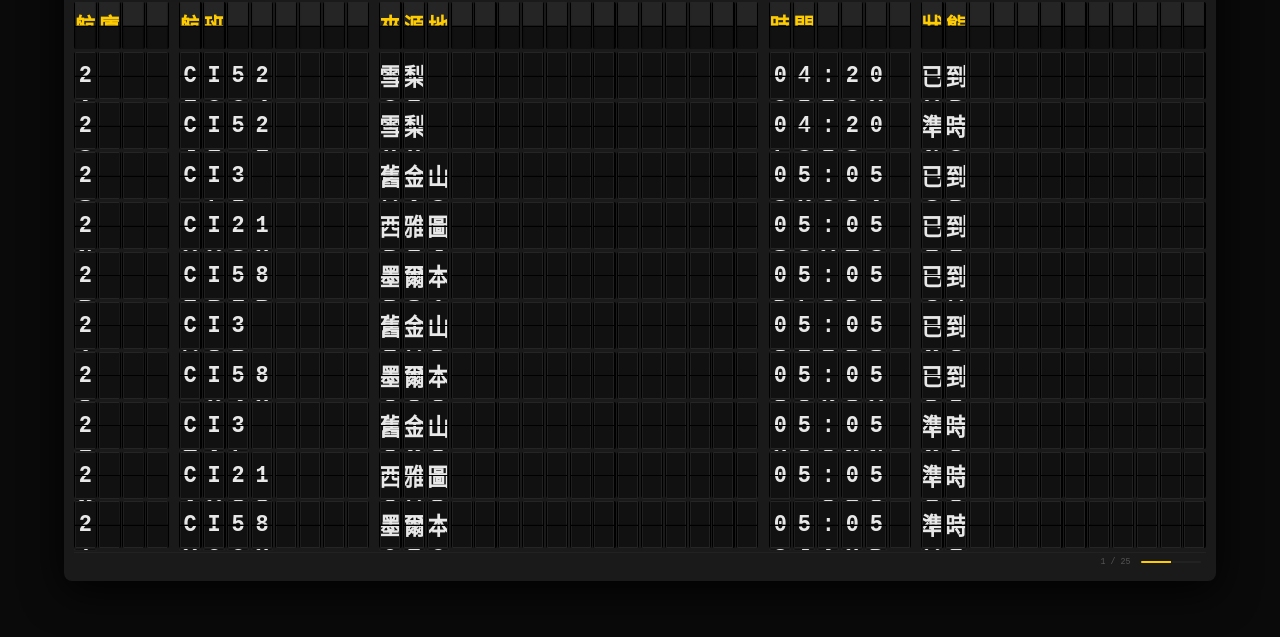
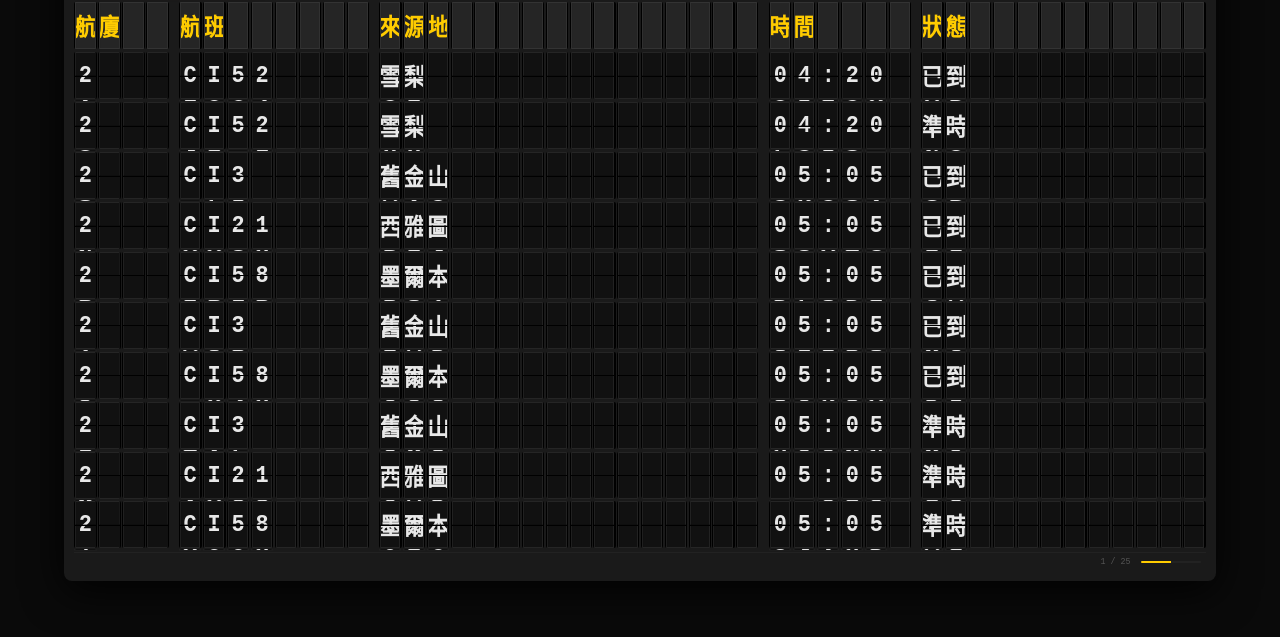
Before and after one commit to hsnuhow/split-flap-flight-board, a website: page public/index.html in a window 1280 px wide. Shown: the part 163-800 px from the top of the page. Drawn offline with Linux system fonts and the light colour scheme; animation ran at ten frames a second.

Commit message:
fix: header row show full character – remove clip-path from top, hide bottom/flipper

```diff
--- a/public/index.html
+++ b/public/index.html
@@ -115,19 +115,19 @@
             min-height: 0;
         }
 
-        /* Header row */
-        .row.header-row .flap .top,
+        /* Header row: static full-height text, no flip animation */
+        .row.header-row .flap .top {
+            clip-path: none;
+            background-color: #252525;
+            color: #ffcc00;
+            border-color: #333;
+        }
         .row.header-row .flap .bottom,
         .row.header-row .flap .flipper {
-            background-color: #252525;
-            color: #ffcc00;
+            display: none;
         }
-
-        /* 標題列下半部設為黑色，避免與第一資料列間出現黃色間隙 */
-        .row.header-row .flap .bottom {
-            background-color: #111;
-            color: transparent;
-            border-color: #111;
+        .row.header-row .flap::after {
+            display: none;
         }
 
         .column {
```
